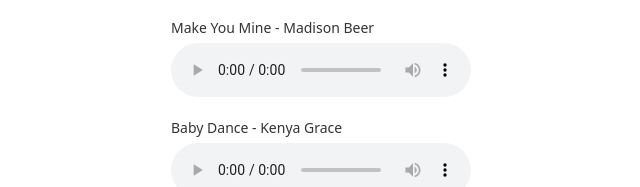
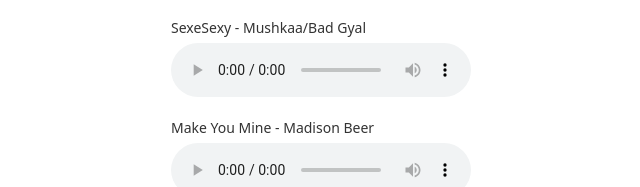
Before and after one commit to cescps/music, a plain HTML site: page index.html in a window 1280 px wide. Shown: the part 482-669 px from the top of the page, 244-884 px from the left. Drawn offline with nearby package versions, Linux system fonts and the light colour scheme.

Commit message:
Update index.html

```diff
--- a/index.html
+++ b/index.html
@@ -30,6 +30,7 @@
       { src: "/songs/xampany.mp3", title: "Xampany i Galetes - Figa Flawas" },
       { src: "/songs/diabla.mp3", title: "Diabla - Figa Flawas" },
       { src: "/songs/lokura.mp3", title: "Lokura - Julieta" },
+      { src: "/songs/sexesexy.mp3", title: "SexeSexy - Mushkaa/Bad Gyal" },
       { src: "/songs/makeyoumine.mp3", title: "Make You Mine - Madison Beer" },
       { src: "/songs/babydance.mp3", title: "Baby Dance - Kenya Grace" },
       { src: "/songs/heyhi.mp3", title: "Hey, Hi, How are you? - Kenya Grace" },
```
